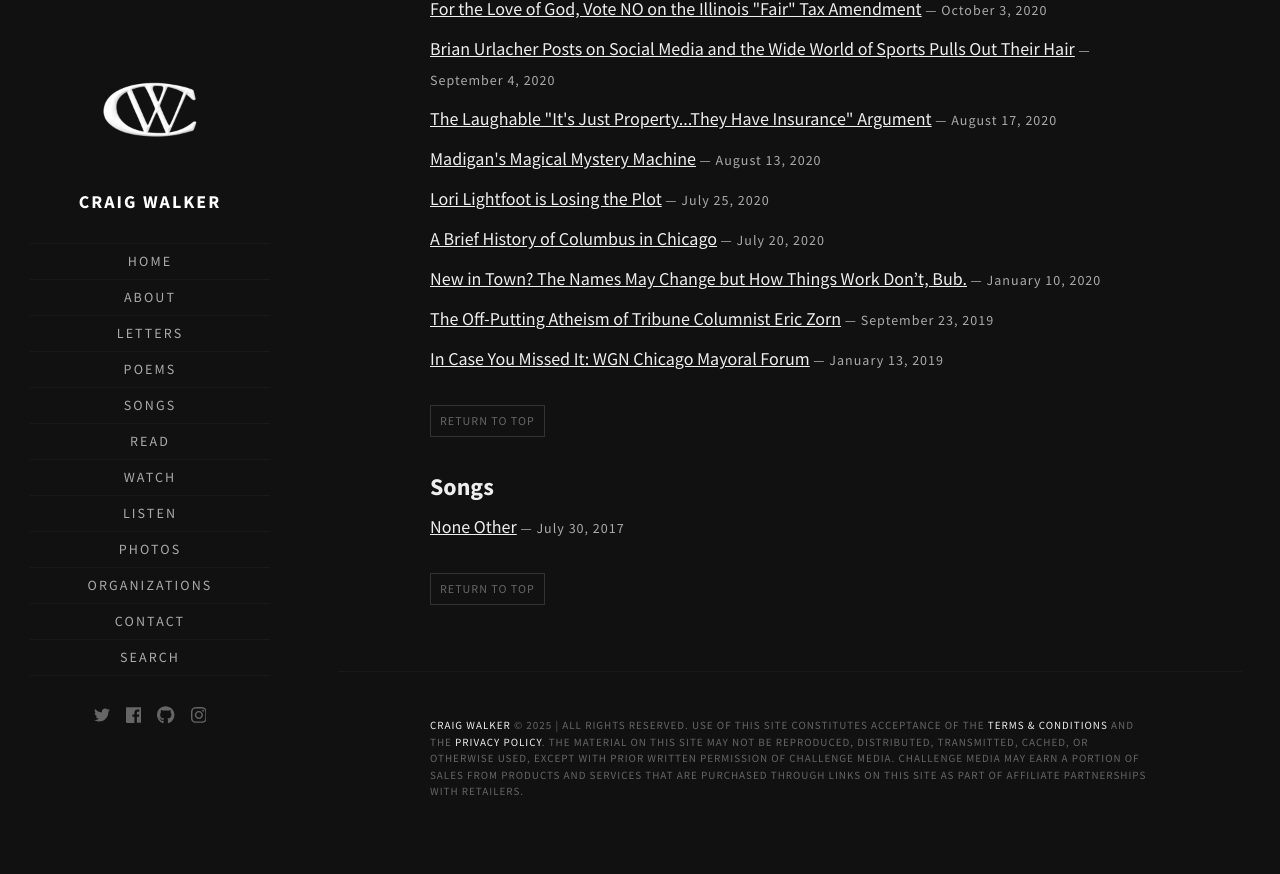
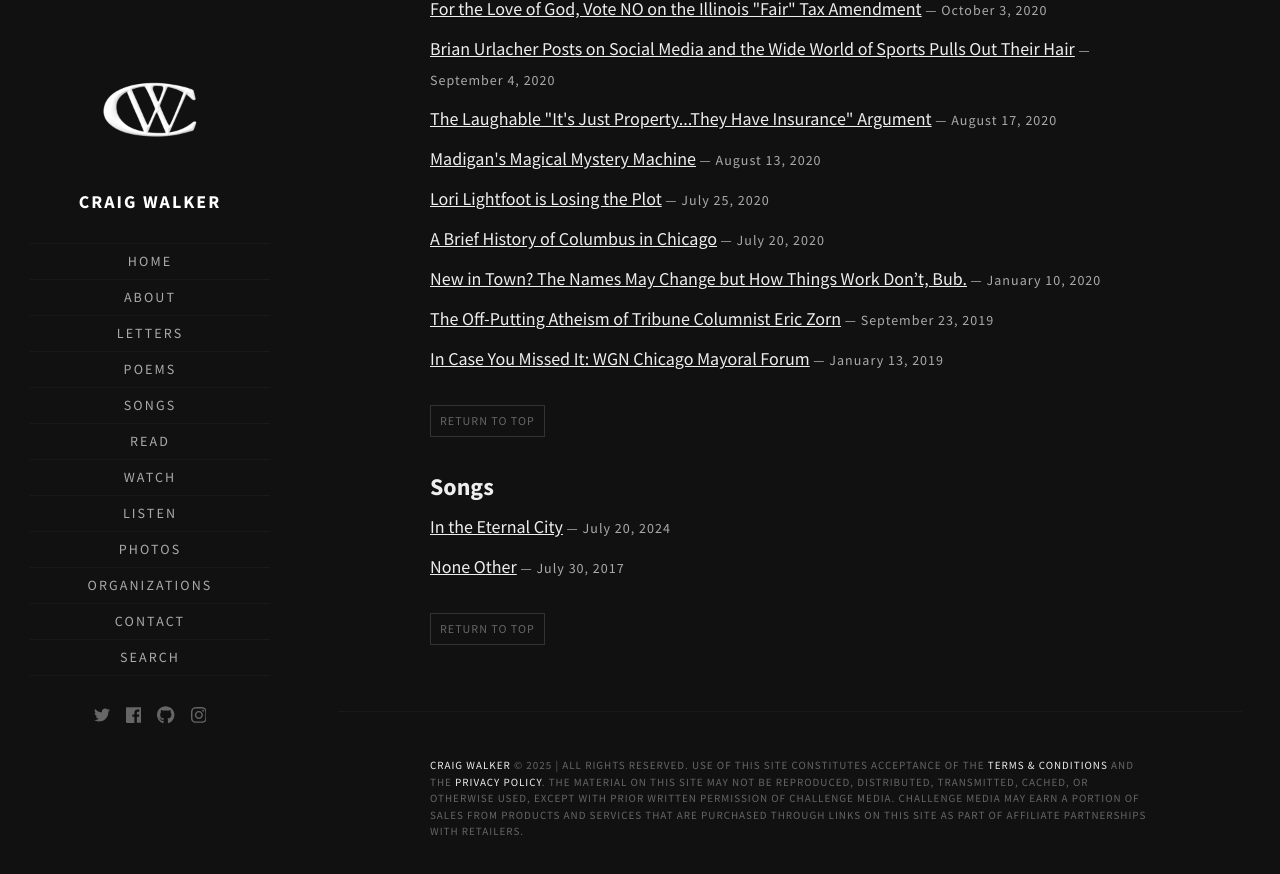
Before and after one commit to walkercraig/walkercraig, a Jekyll site: the page built from tags/index.html, in a window 1280 px wide and 900 px high, scrolled down 3797 px. Shown: the top 874 px of the window. Built offline with Jekyll 4.4.1, drawn with Linux system fonts in a browser that asks for light colours; some web fonts are replaced.

Commit message:
Update 2024-07-20-in-the-eternal-city.md

```diff
--- a/_posts/2024/2024-07-20-in-the-eternal-city.md
+++ b/_posts/2024/2024-07-20-in-the-eternal-city.md
@@ -1,5 +1,10 @@
-G   C   G   D
+---
+layout: post
+tag: [ Songs ]
+title: In the Eternal City
+---
 
+Verse:  G   C   G   D
 In the eternal city, where the pavement shine,
 And the street lamps all twinkle like the diamonds in the sky,
 There's a melody playing, in the silence of time,
@@ -10,8 +15,7 @@ Of cowards and courage, and smiles and tears,
 Of a tale in a glance, a poem in a sigh,
 And a toast in all glasses to the light in our eyes.
 
-C   G   Em  G   D
-
+Chorus:  C   G   Em  G   D
 Where the rivers they flow with the dreams in our minds,
 To the sea where all wishes and myths combine
 Where the fine yarns are woven, where the magic spins
```
